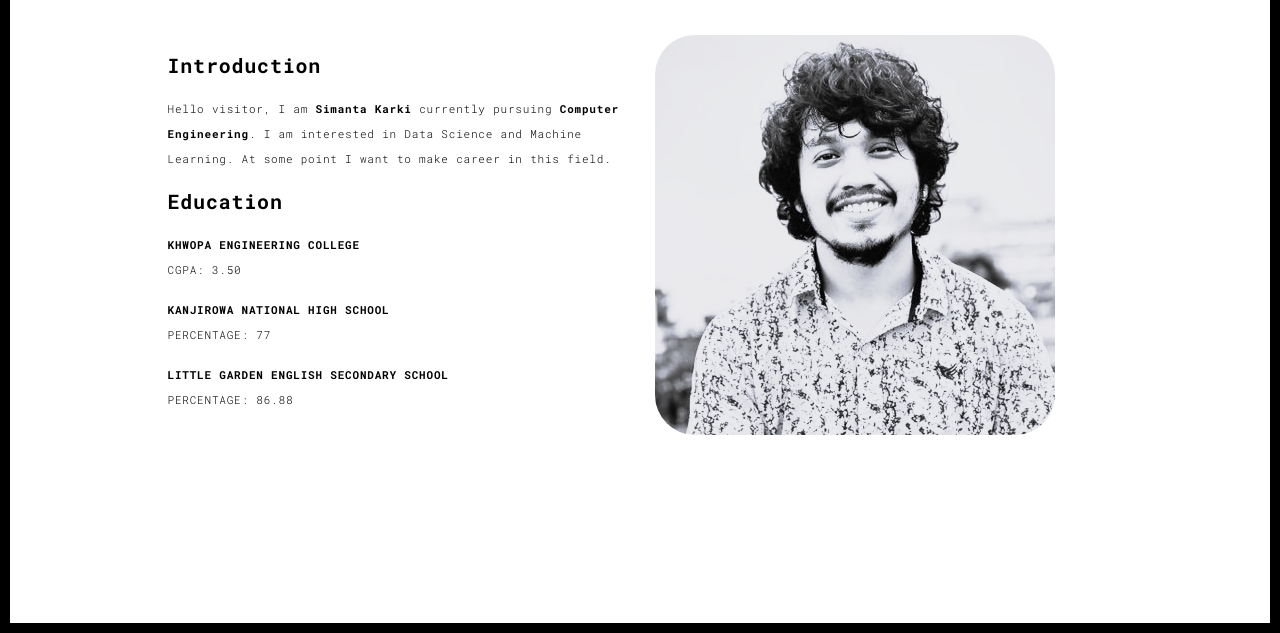
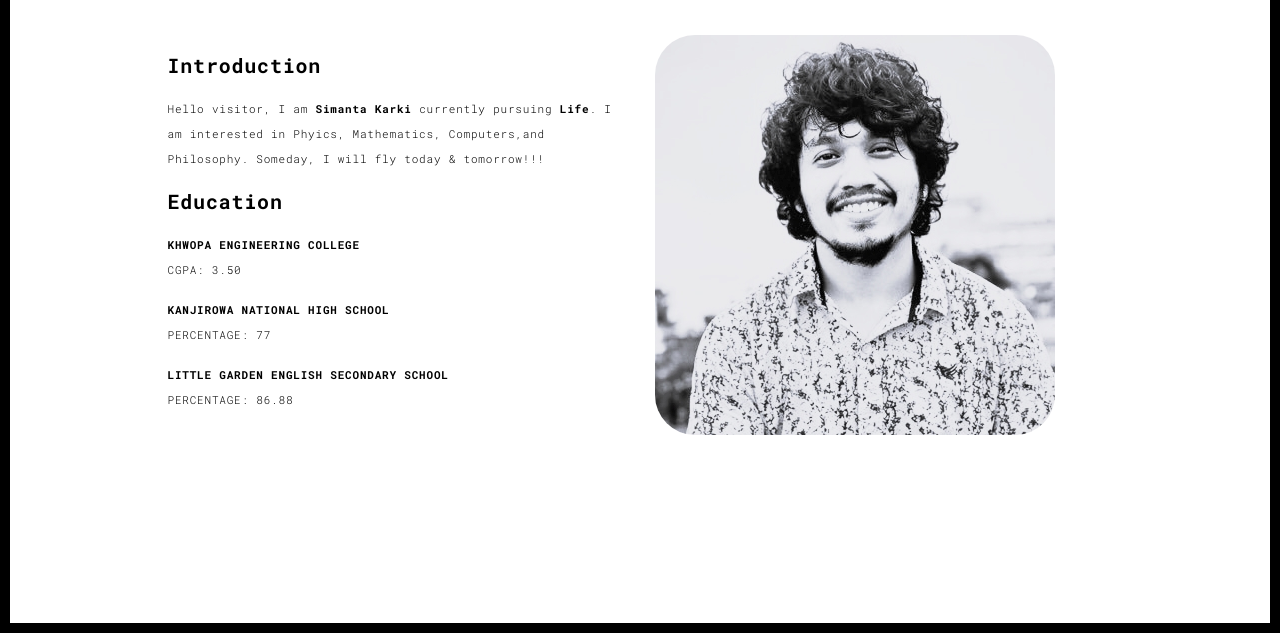
Before and after one commit to SimantaKarki/simantakarki.github.io, a plain HTML site: page about.html in a window 1280 px wide. Shown: the part 167-800 px from the top of the page. Drawn offline with Linux system fonts and the light colour scheme.

Commit message:
Update introduction

```diff
--- a/about.html
+++ b/about.html
@@ -62,8 +62,9 @@
               <div class="row">
                 <div class="col-xs-12 col-md-6">
                   <h3>Introduction</h3>
-                  <p>Hello visitor, I am <b>Simanta Karki</b> currently pursuing <b>Computer Engineering</b>. I am interested in Data  Science and Machine Learning.
-                    At some point I want to make career in this field.
+                  <p>Hello visitor, I am <b>Simanta Karki</b> currently pursuing <b>Life</b>. I am interested in Phyics, Mathematics, Computers,and
+                    Philosophy. Someday, I will fly today & tomorrow!!!
+
                   </p>
                   <h3>Education</h3>
                   <p><b>KHWOPA ENGINEERING COLLEGE</b><br>CGPA: 3.50</p>
```
